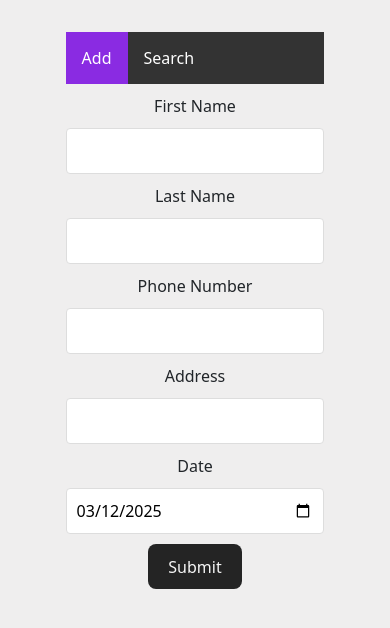
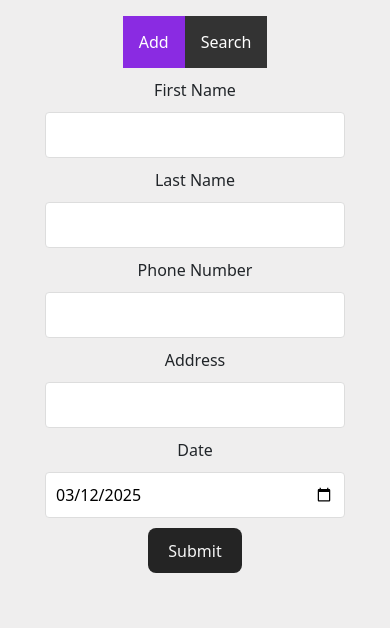
Before and after one commit to KevinInfante/registry, a React (Vite) app in the folder frontend/: page / in a window 390 px wide. Shown: the top 628 px of the page. Built offline with nearby package versions, Linux system fonts and the light colour scheme.

Commit message:
styling, mostly aimed at making the app look better on mobile. The table should now be horizaontally scrollable.

```diff
--- a/frontend/src/myIndex.css
+++ b/frontend/src/myIndex.css
@@ -25,9 +25,10 @@
 body {
   display: flex;
   /*place-items: center;*/
-    min-width: 320px;
+  min-width: 100vw; /* Ensures the background extends when scrolling */
   min-height: 100vh;
   background-color: #efeeee;
+  overflow-x: hidden; /*prevents horizontal scrolling...*/
 }
 
 p {
@@ -60,6 +61,9 @@
   list-style-type: none; /*removes the bullets*/
   margin: 0;
   padding: 0;
+  display: inline-flex;
+  justify-content: center; /* Centers the navbar horizontally */
+  align-items: center;
   overflow: hidden;
   background-color: #333;
 }
@@ -116,6 +120,9 @@
   outline: none;
   transition: border 0.3s;
 }
+input.add{
+  max-width: 300px;
+}
 
 button {
   border-radius: 8px;
@@ -150,3 +157,28 @@
     /*background-color: #f9f9f9;*/
   }
 }
+@media (max-width: 768px) {
+  #root {
+    width: 100%;
+    padding: 1rem; /* Reduced padding for mobile */
+    box-sizing: border-box; /* Include padding in the width calculation */
+  }
+  /* Wrap the table in a scrollable div */
+  .table-container {
+    width: 100%;
+    overflow-x: scroll; /* Use scroll to force a scrollbar, not auto */
+    white-space: nowrap;
+    margin: 0 auto;
+    /* Flip container vertically so the scrollbar appears at the top */
+    transform: rotateX(180deg);
+  }
+
+  /* Flip table content back to normal */
+  .table-container > table {
+    transform: rotateX(180deg);
+  }
+  button[type="submit"] {
+    display: block;
+    margin: 10px auto 0;  /* centers the button and adds top margin */
+  }
+}
--- a/frontend/src/pages/Add.jsx
+++ b/frontend/src/pages/Add.jsx
@@ -139,17 +139,17 @@ function Add(){
   return (
     <>
       <p>First Name</p>
-      <input onChange={(e)=>{setName(e.target.value); }} value={name} type="text"></input>
+      <input className='add' onChange={(e)=>{setName(e.target.value); }} value={name} type="text"></input>
       <p>Last Name</p>
-      <input onChange={(e)=>{setLastName(e.target.value); }} value={lastName} type="text"></input>
+      <input className='add' onChange={(e)=>{setLastName(e.target.value); }} value={lastName} type="text"></input>
       <p>Phone Number</p>
-      <input onChange={(e)=>{setNumber(e.target.value); }} value={number} type="text"></input>
+      <input className='add' onChange={(e)=>{setNumber(e.target.value); }} value={number} type="text"></input>
       <p>Address</p>
-      <input onChange={(e)=>{setAddress(e.target.value); }} value={address} type="text"></input>
+      <input className='add' onChange={(e)=>{setAddress(e.target.value); }} value={address} type="text"></input>
       {/* <br></br>
       <label for="pickupDay">Date:</label> */}
       <p>Date</p>
-      <input type="date" id="pickupDay" name="Date" onChange={changeDate}
+      <input className='add' type="date" id="pickupDay" name="Date" onChange={changeDate}
       defaultValue={today}></input>
       <button style={{marginTop:'10px'}} type='submit'
         onClick={processResponse}>Submit</button>
--- a/frontend/src/pages/Search.jsx
+++ b/frontend/src/pages/Search.jsx
@@ -170,7 +170,7 @@ function Search(props){ //props.clients and props.setClients()
             onChange={sendSearch} value={searchTerm}></input>
 
             {/*filteredList ? ( */}
-
+            <div className='table-container'>
             <table className="table table-striped table-dark">
                 <thead>
                     <tr>
@@ -193,7 +193,7 @@ function Search(props){ //props.clients and props.setClients()
                 )}
             </tbody>
             </table>
-
+            </div>
         </>
     )
 }
```
Lines whose indentation alone changed are shown as unchanged.
